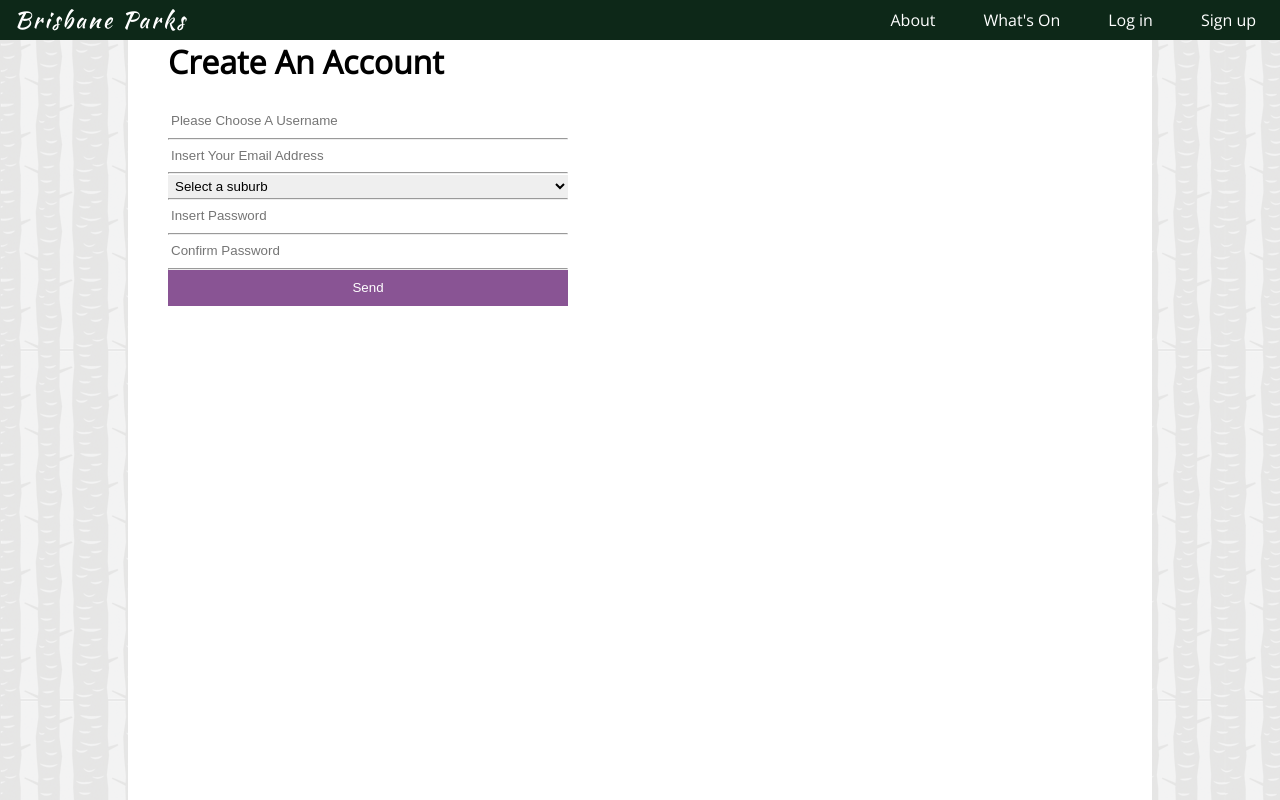
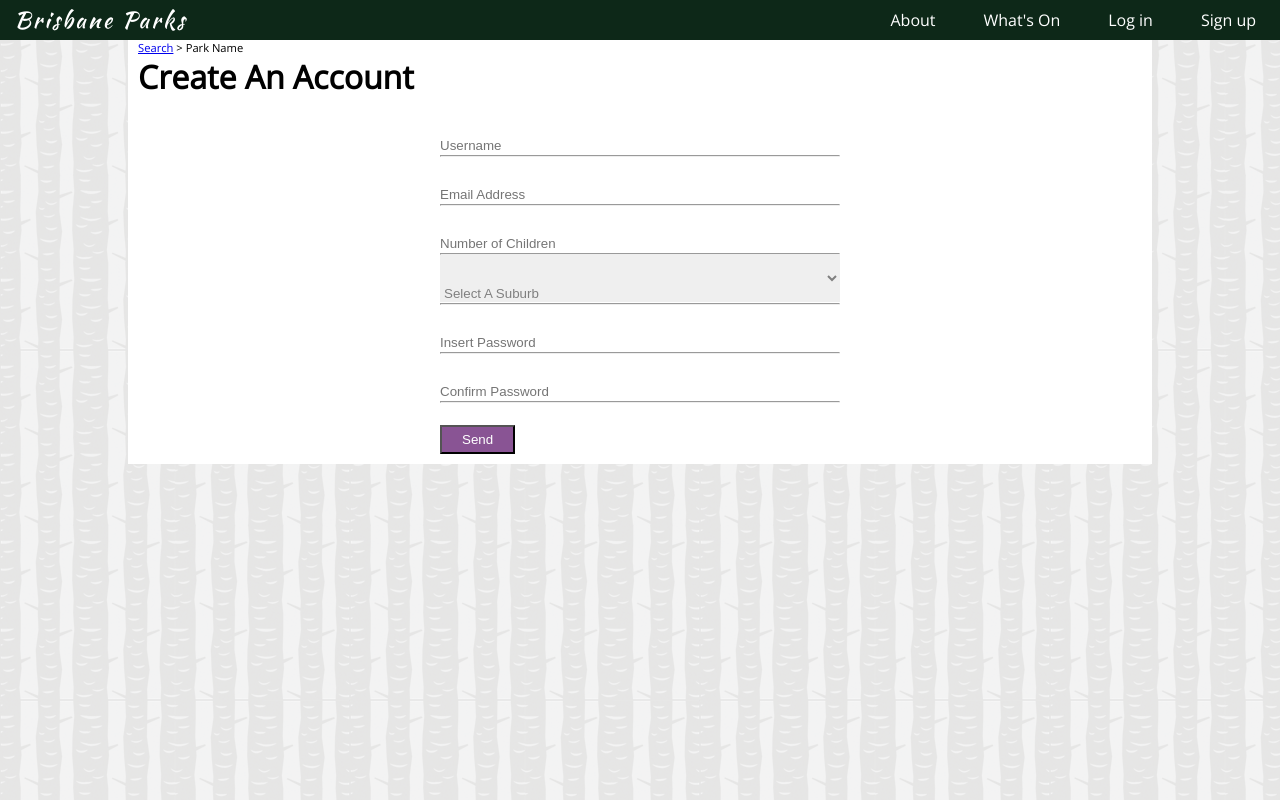
Before and after one commit to cmnvb/CAB230-Site, a PHP site: page /html/signup.html in a window 1280 px wide. Run offline with PHP 8.4, Linux system fonts and the light colour scheme.

Commit message:
Styled a bit more

```diff
--- a/css/signup.css
+++ b/css/signup.css
@@ -1,22 +1,28 @@
 #wrapper{
-    padding-top:0;
+	height:auto;
+	padding:40px 10px 0 10px;
 }
-.registration-form{
+#registration-form{
     width: 400px;
-    padding: 40px;
+    padding: 10px;
+    margin:auto;
 
 }
 
-.registration-form input, select{
-    padding:3px ;
-    line-height:2;
+#registration-form input[type=text], select{
+
+    padding: 30px 0 0 0;
     border-style: none;
     width:100%;
+    color:grey;
+
 }
+
 input[type = submit]{
 	background: #895494;
 	color: white;
     padding:5px 20px;
+    margin: auto;
 }
 input[type = submit]:hover{
 	background:#42113c;
--- a/html/signup.html
+++ b/html/signup.html
@@ -23,19 +23,24 @@
 
 	<main>
 		<div id="wrapper">
-			<div class="registration-form">
-				<h1>Create An Account</h1><br>
+			<div id="crumb">
+				<p><a href="index.html">Search</a> > Park Name</p>
+			</div>
+			<div id="header">
+				<h1 id="header-text">Create An Account</h1></div>
+			<div id="registration-form">
 				<form action="index.html" method="post">
-					<input type="text" name="username" placeholder="Please Choose A Username" required/><hr>
-					<input type="text" name="email" placeholder="Insert Your Email Address" required/><hr>
+					<input type="text" name="username" placeholder="Username" required/><hr>
+					<input type="text" name="email" placeholder="Email Address" required/><hr>
+					<input type="text" name="children" placeholder="Number of Children" required/><hr>
 					<select name="suburb" required>
-						<option value="" disabled selected hidden>Select a suburb</option>
+						<option value="" disabled selected hidden>Select A Suburb</option>
 						<option value="place">place</option>
 						<option value="holder">holder</option>
 					</select><hr>
 					<input type="text" name="password" placeholder="Insert Password" required/><hr>
 					<input type="text" name="passwordConfirm" placeholder="Confirm Password" required/><hr>
-
+					<br>
 					<input type="submit" value="Send" />
 				</form>
 			</div>
```
